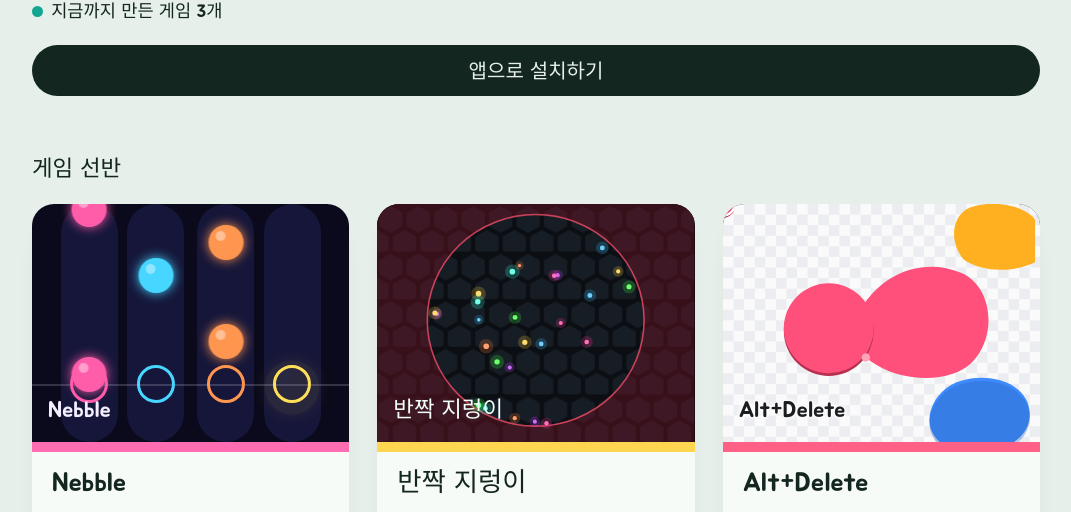
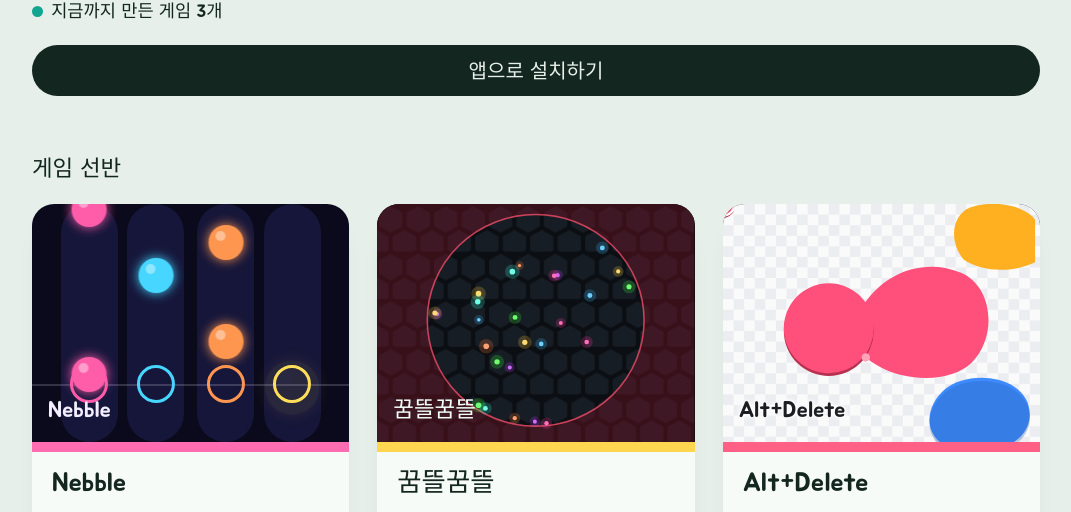
Before and after one commit to hpdonna51-cmd/Donna-s_Arcade, a plain HTML site: page index.html in a window 1280 px wide. Shown: the part 288-800 px from the top of the page, without its empty margins (104-1175 px from the left). Drawn offline with Linux system fonts and the light colour scheme.

Commit message:
지렁이1.3
이름 적용

```diff
--- a/index.html
+++ b/index.html
@@ -140,7 +140,7 @@ const GAMES = [
     made: '2026년 10월 28일',
   },
   {
-    title: '반짝 지렁이',
+    title: '꿈뜰꿈뜰',
     desc: '반짝이는 알갱이를 먹고 길어지는 지렁이 게임이에요. 다른 지렁이를 내 몸에 부딪히게 하면 알갱이로 흩어지고, 그걸 먹으면 쑥 자라요. 스킨 7개와 난이도 3단계가 있어요.',
     tags: ['아케이드', '스킨', '조이스틱', '순위'],
     url: 'games/banjjak-jireongi.html',
```
